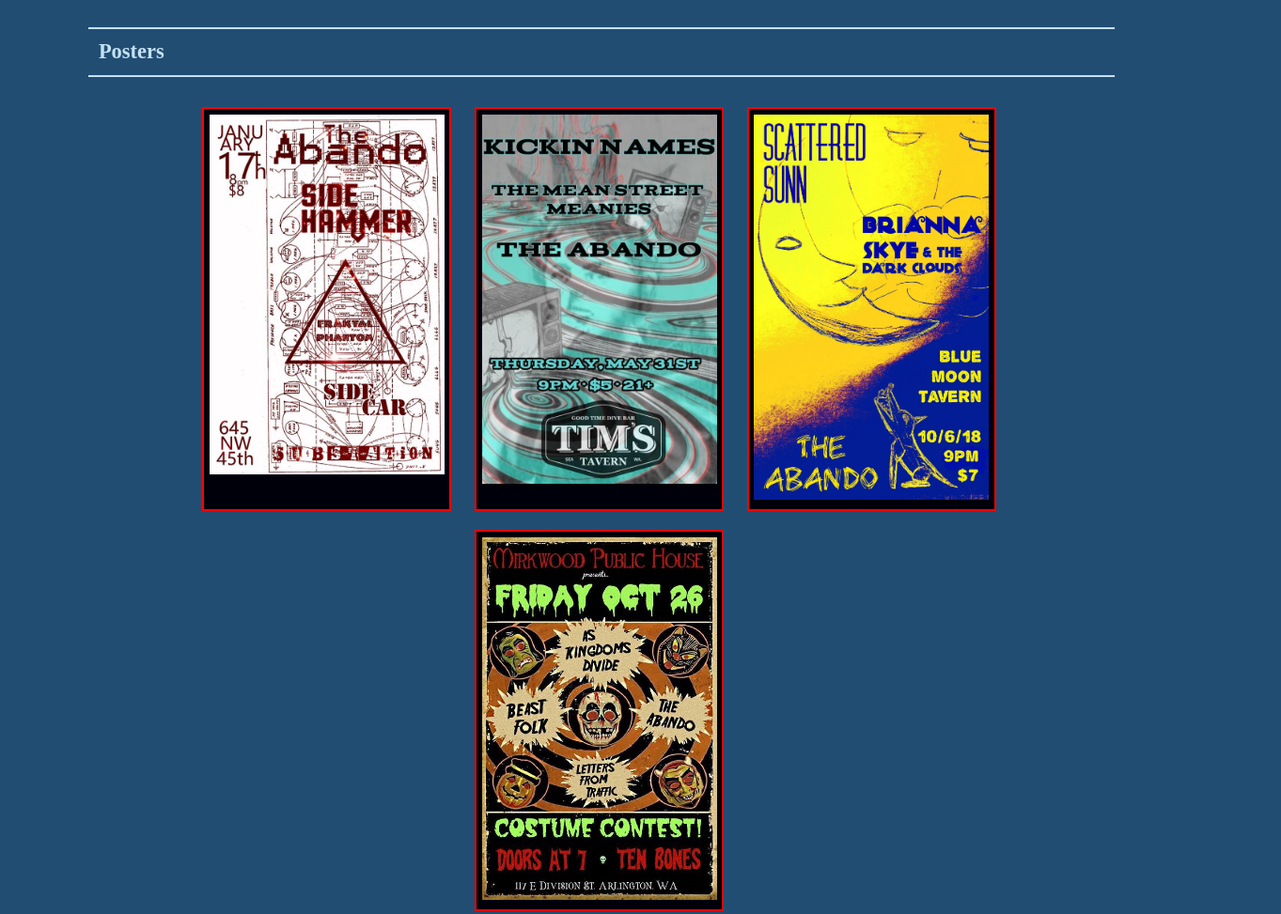
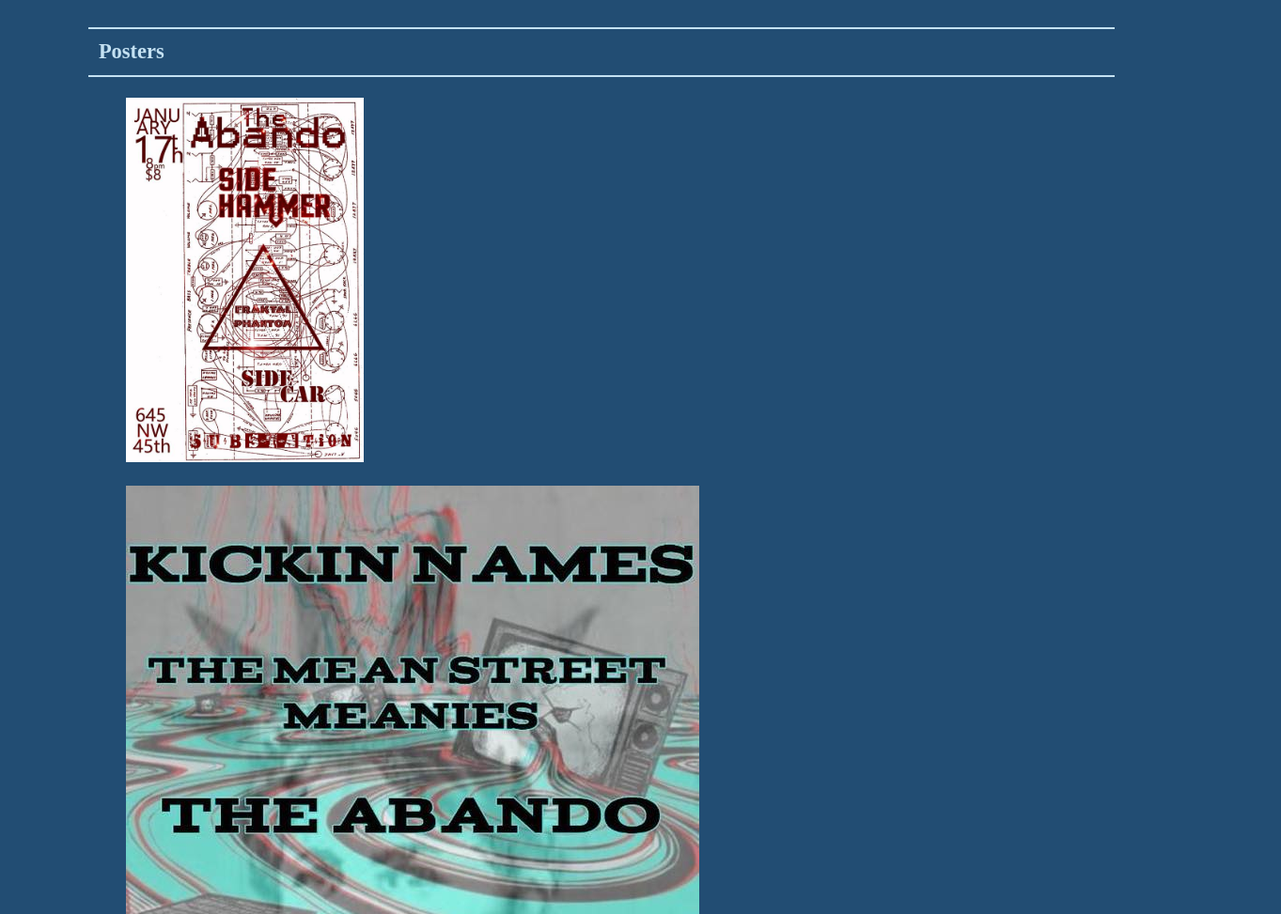
Before and after one commit to andrew-m-kehl/Abando, a plain HTML site: page gallery.html in a window 1280 px wide. Shown: the part 808-1781 px from the top of the page at 94% size, 1363 px wide, since content can reach past the window. Drawn offline with Linux system fonts and the light colour scheme; a script that the page names is missing; a web font is replaced by a local one.

Commit message:
Update main.css

```diff
--- a/main.css
+++ b/main.css
@@ -164,16 +164,16 @@
     padding:2px;
   }
 
-  .poster{
+  poster{
     display:flex;
     flex-flow:row wrap;
     justify-content:center;
     margin:0;
     padding:0;
   }
-  .poster img {width:250px;}
+  poster img {width:250px;}
 
-  .poster figure{
+  poster figure{
     background-color:var(--DarkBlue);
     margin:.5%;
     padding:.5%;
```
